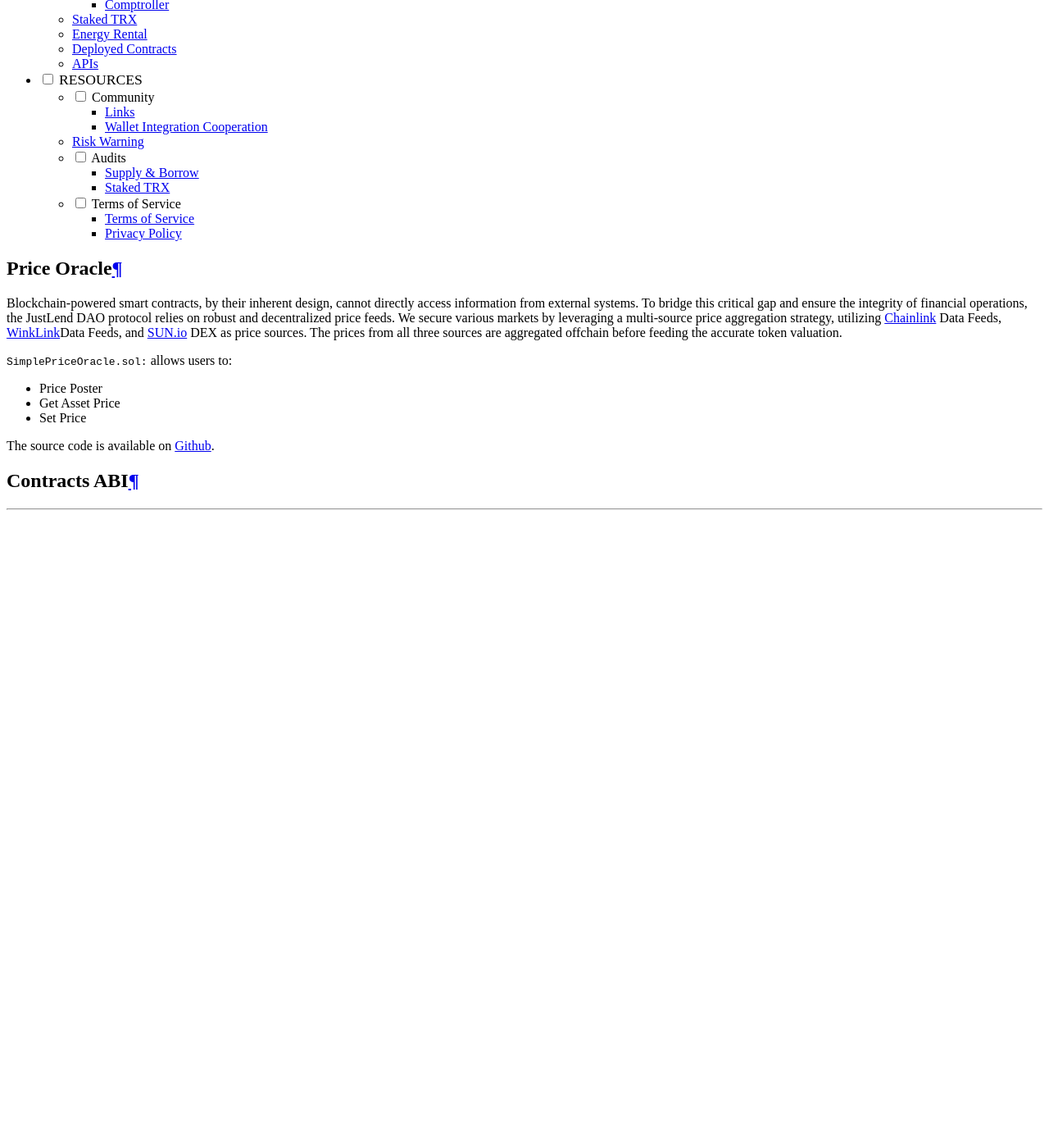
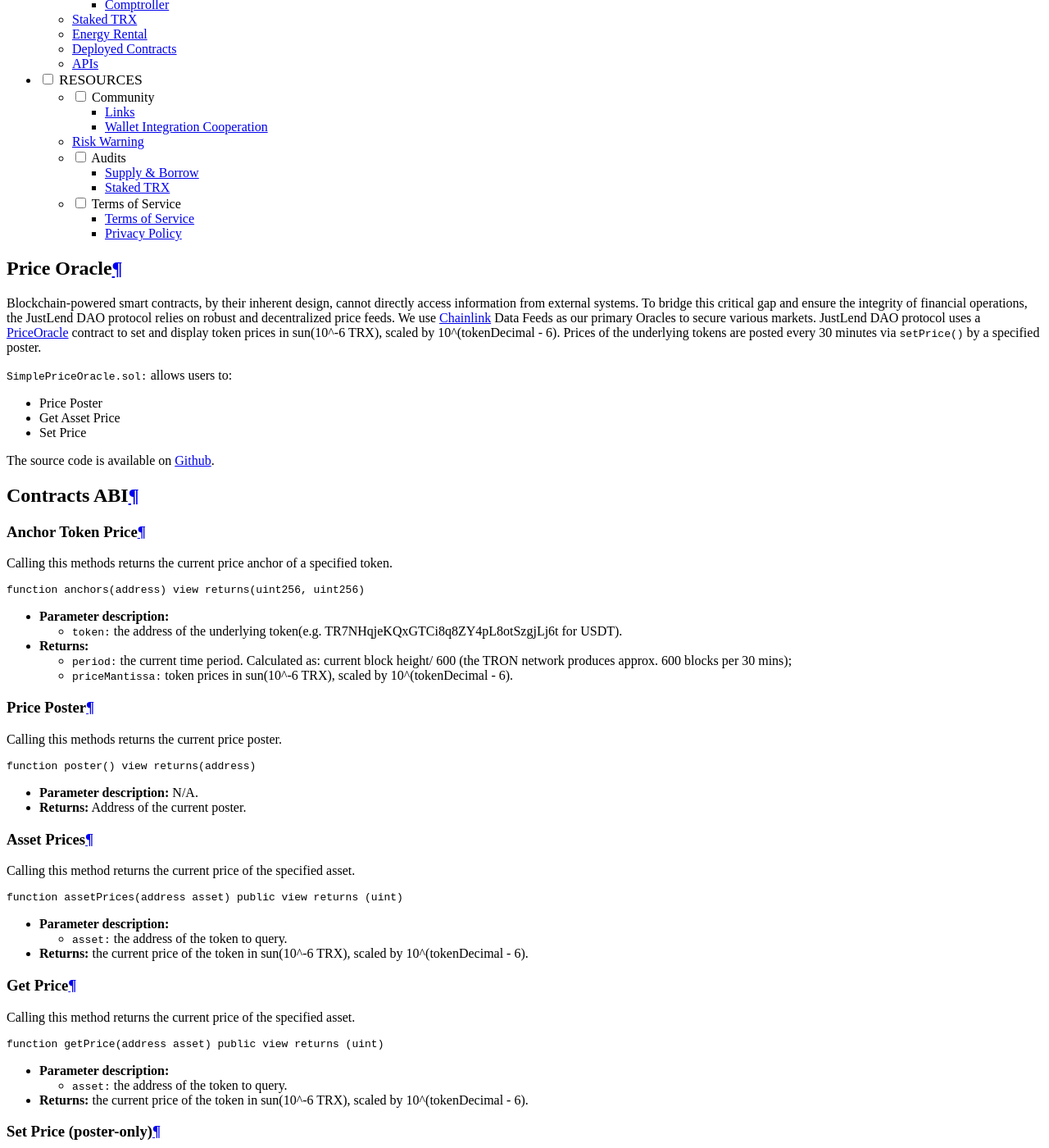
Before and after one commit to justlend/justlend-docs, an MkDocs documentation site: the page built from docs/developers/supply_and_borrow_market/price_oracle.md, in a window 1280 px wide and 1400 px high, scrolled down 7022 px. Shown: the whole window at 82% size. Built offline with MkDocs 1.6.1 and Material for MkDocs 9.7.7, drawn with Linux system fonts in a browser that asks for light colours; before the commit the page ends 7652 px from its top, so only the background shows below that; some of the changed text lies outside the part shown.

Commit message:
add oracle

````diff
--- a/docs/developers/supply_and_borrow_market/price_oracle.md
+++ b/docs/developers/supply_and_borrow_market/price_oracle.md
@@ -1,7 +1,8 @@
 # Price Oracle
 
 Blockchain-powered smart contracts, by their inherent design, cannot directly access information from external systems. To bridge this critical gap and ensure the integrity of financial operations, the JustLend DAO protocol relies on robust and decentralized price feeds.
-We secure various markets by leveraging a multi-source price aggregation strategy, utilizing [Chainlink](https://chain.link/) Data Feeds, [WinkLink](https://winklink.org/#/home)Data Feeds, and [SUN.io](https://sun.io/#/home) DEX as price sources. The prices from all three sources are aggregated offchain before feeding the accurate token valuation.
+We use [Chainlink](https://chain.link/) Data Feeds as our primary Oracles to secure various markets. JustLend DAO protocol uses a [PriceOracle](https://tronscan.org/#/contract/TD8bq1aFY8yc9nsD2rfqqJGDtkh7aPpEpr/code) contract to set and display token prices in sun(10^-6 TRX), scaled by 10^(tokenDecimal - 6).
+Prices of the underlying tokens are posted every 30 minutes via `setPrice()` by a specified poster.
 
 `SimplePriceOracle.sol:` allows users to:
 
@@ -13,3 +14,59 @@ The source code is available on [Github](https://github.com/justlend/justlend-pr
 
 
 ## **Contracts ABI**
+
+### **Anchor Token Price**
+Calling this methods returns the current price anchor of a specified token.
+``` solidity
+function anchors(address) view returns(uint256, uint256)
+```
+
+* **Parameter description:**
+    * `token:` the address of the underlying token(e.g. TR7NHqjeKQxGTCi8q8ZY4pL8otSzgjLj6t for USDT).
+* **Returns:**
+    * `period:` the current time period. Calculated as: current block height/ 600 (the TRON network produces approx. 600 blocks per 30 mins);
+    * `priceMantissa:` token prices in sun(10^-6 TRX), scaled by 10^(tokenDecimal - 6).
+
+
+### **Price Poster**
+Calling this methods returns the current price poster.
+``` solidity
+function poster() view returns(address)
+```
+
+* **Parameter description:** N/A.
+* **Returns:** Address of the current poster.
+
+
+### **Asset Prices**
+Calling this method returns the current price of the specified asset.
+``` solidity
+function assetPrices(address asset) public view returns (uint)
+```
+
+* **Parameter description:**
+    * `asset:` the address of the token to query.
+* **Returns:** the current price of the token in sun(10^-6 TRX), scaled by 10^(tokenDecimal - 6).
+
+
+### **Get Price**
+Calling this method returns the current price of the specified asset.
+``` solidity
+function getPrice(address asset) public view returns (uint)
+```
+
+* **Parameter description:**
+    * `asset:` the address of the token to query.
+* **Returns:** the current price of the token in sun(10^-6 TRX), scaled by 10^(tokenDecimal - 6).
+
+
+### **Set Price (poster-only)**
+Calling this methods set a token price for the current time period.
+``` solidity
+function setPrice(address asset, uint requestedPriceMantissa) public returns (uint)
+```
+
+* **Parameter description:**
+  * `asset:` the address of the underlying token (e.g. TR7NHqjeKQxGTCi8q8ZY4pL8otSzgjLj6t for USDT);
+  * `requestedPriceMantissa:` new price, scaled by 10^27.
+* **Returns:** 0 for success, otherwise an error code.
````
